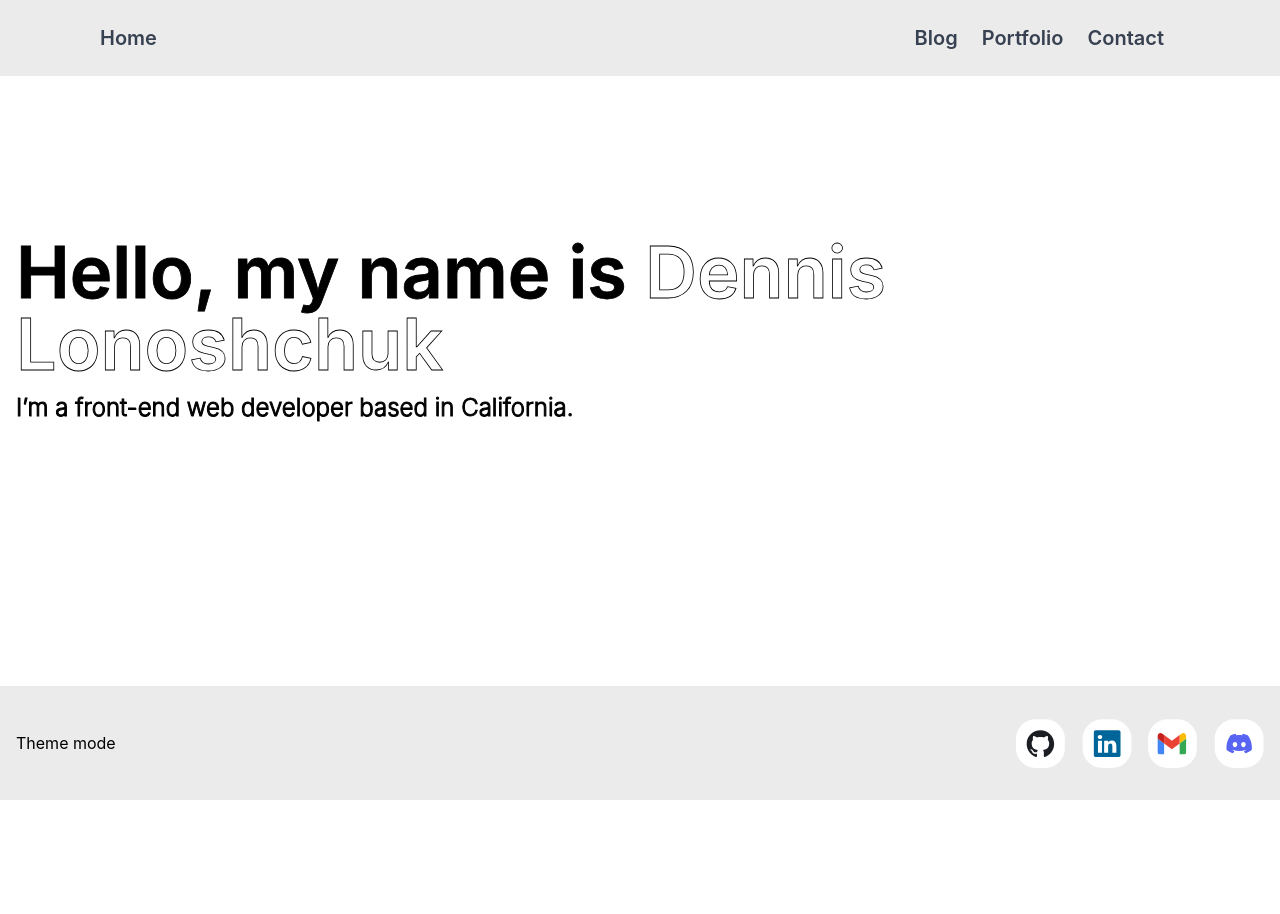
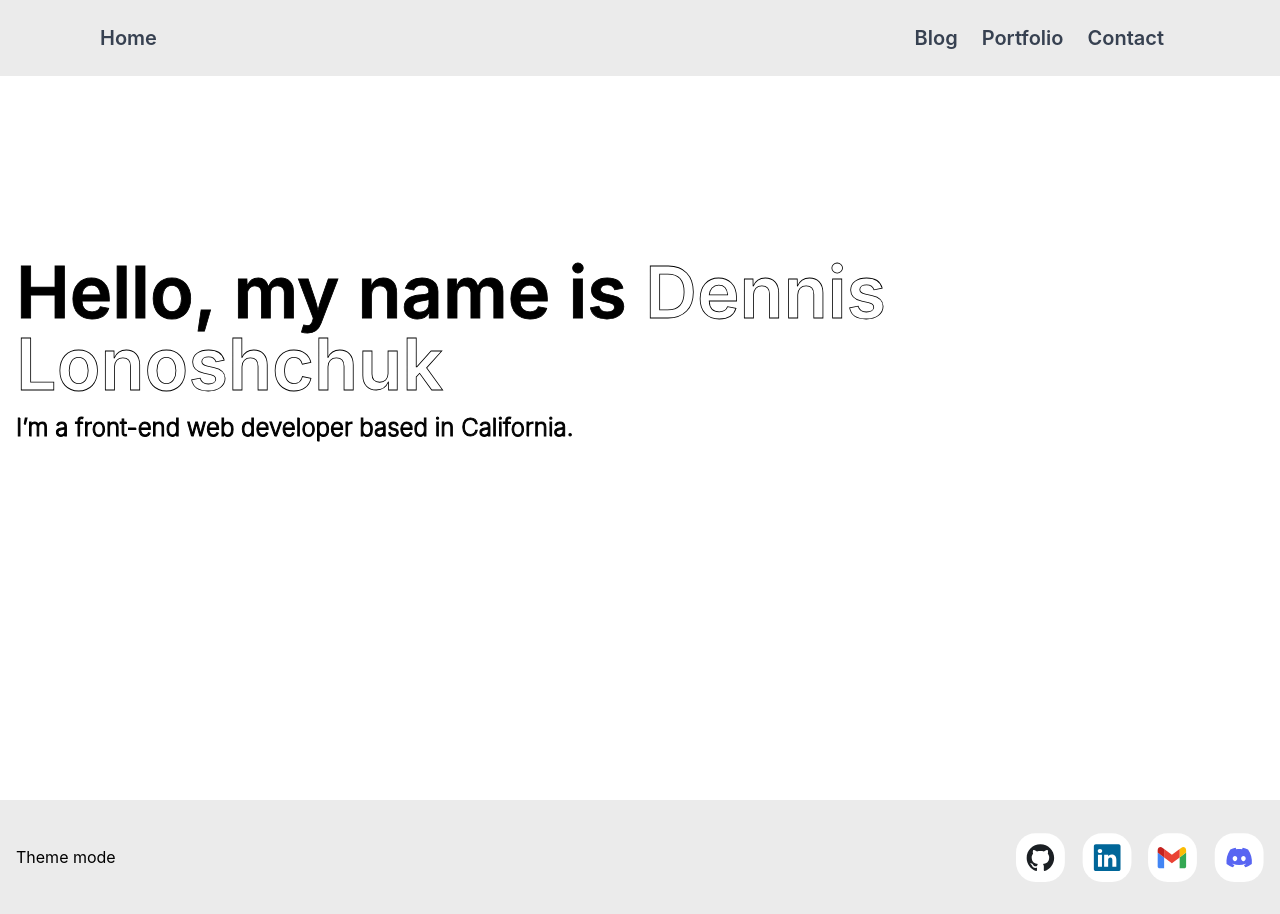
Before and after one commit to laycookie/Portfolio, a Next.js app: page / in a window 1280 px wide. Before the commit the page ends 800 px from the top, so only its background shows below. Built offline with nearby package versions, Linux system fonts and the light colour scheme.

Commit message:
Navbar sticky now

```diff
--- a/src/app/page.tsx
+++ b/src/app/page.tsx
@@ -15,7 +15,8 @@ export default function Home() {
     <>
       <Navbar pageTitle="Home" />
       <main className="contain">
-        <h1 className="font-semibold text-7xl text-stroke-2 pt-[20vh]">
+        <section className="h-[100vh]">
+          <h1 className="font-semibold text-7xl text-stroke-2 pt-[32vh]">
             Hello, my name is{" "}
             <Link
               href="/contact"
@@ -33,7 +34,9 @@ export default function Home() {
            stroke-1 stroke-black fill-black
             dark:stroke-white dark:fill-white"
           />
+        </section>
       </main>
+
       <Footer />
     </>
   );
--- a/src/components/Navbar.tsx
+++ b/src/components/Navbar.tsx
@@ -13,7 +13,7 @@ export default function Navbar({ pageTitle }: Props) {
   return (
     <nav
       className="
-    text-xl font-semibold transition-all"
+    text-xl font-semibold transition-all w-full fixed top-0"
     >
       <ul
         className="flex justify-between py-6 holder bg-tertiary dark:bg-dark-tertiary
```
Lines whose indentation alone changed are shown as unchanged.
